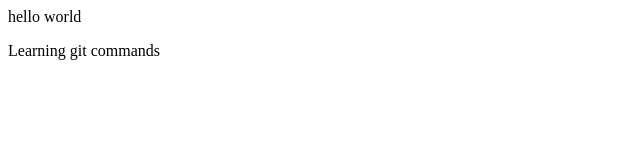
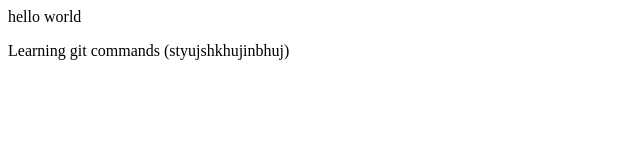
Before and after one commit to maarij-mushtaq/Learning, a plain HTML site: page index.html in a window 1280 px wide. Shown: the whole page, without its empty margins (0-640 px from the left). Drawn offline with Linux system fonts and the light colour scheme.

Commit message:
Change only for feature1

```diff
--- a/index.html
+++ b/index.html
@@ -1,2 +1,2 @@
 <p>hello world</p>
-<p>Learning git commands</p>
+<p>Learning git commands (styujshkhujinbhuj)</p>
```
